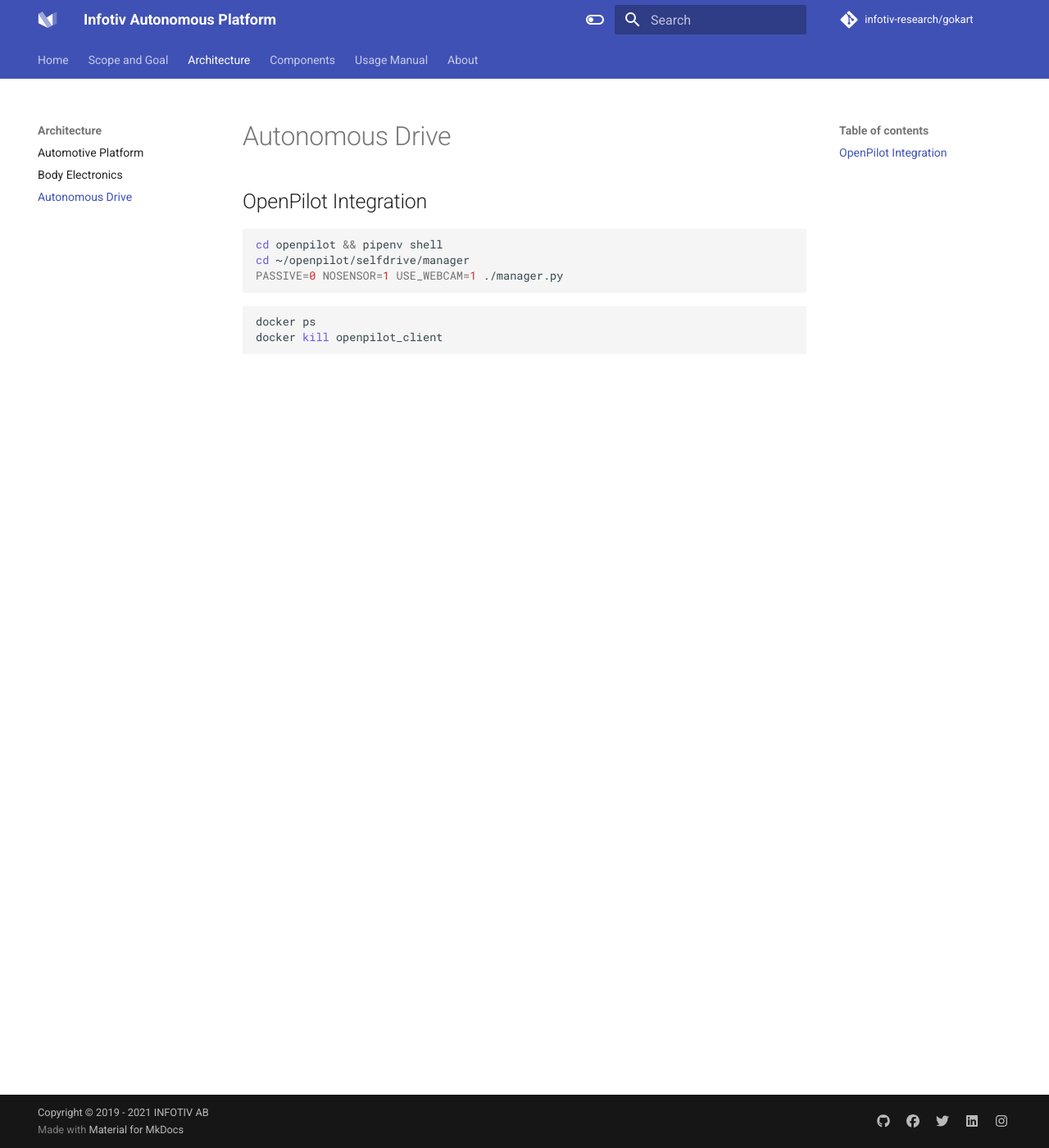
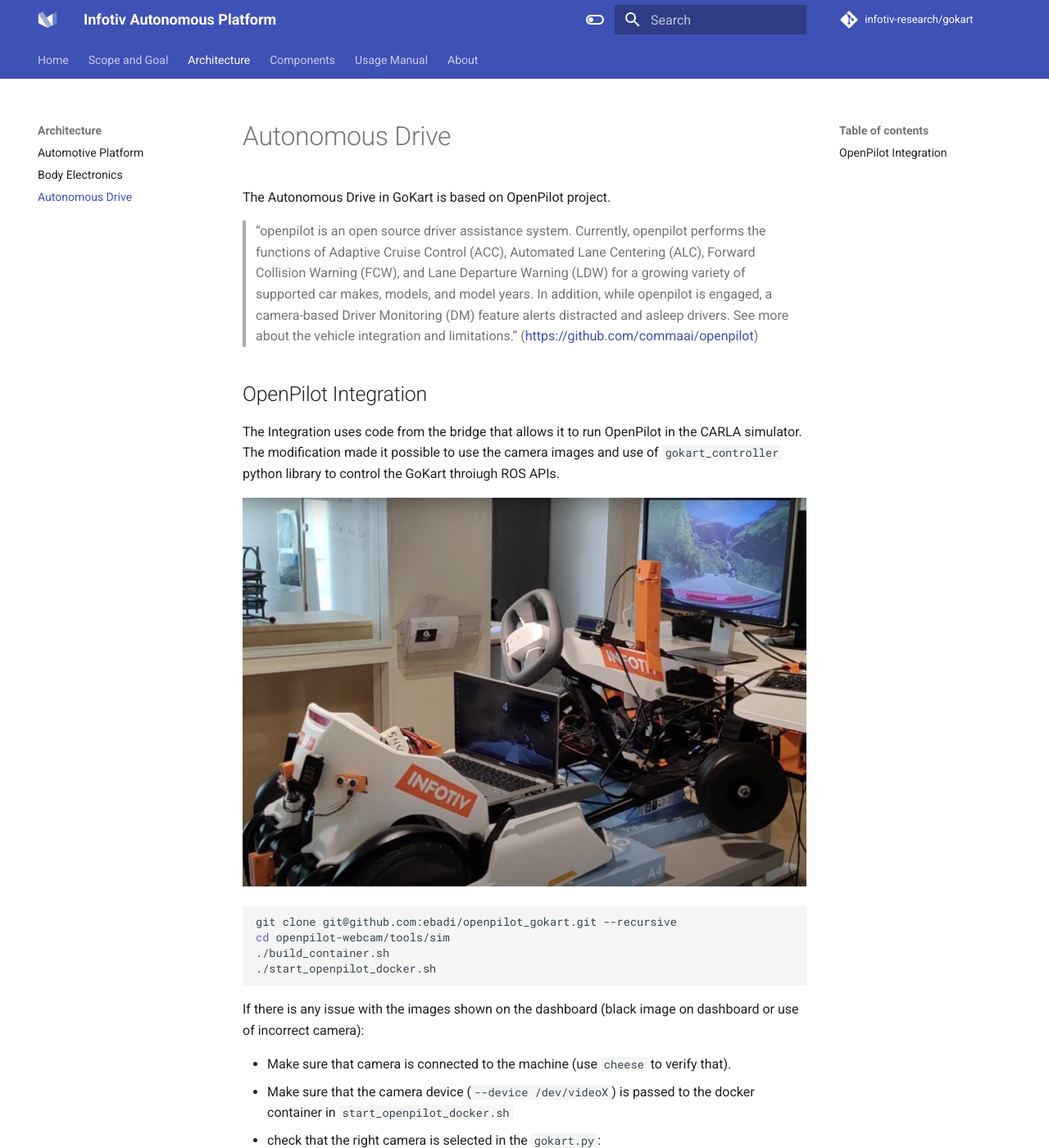
Before and after one commit to infotiv-research/gokart-documentation, an MkDocs documentation site: the page built from docs/autonomous.md, in a window 1280 px wide and 1400 px high. Shown: the whole window at 82% size. Built offline with MkDocs 1.6.1 and Material for MkDocs 9.7.7, drawn with Linux system fonts in a browser that asks for light colours; some of the changed text lies outside the part shown.

Commit message:
autonomous drive section

````diff
--- a/docs/autonomous.md
+++ b/docs/autonomous.md
@@ -1,12 +1,42 @@
 # Autonomous Drive
+The Autonomous Drive in GoKart is based on OpenPilot project.
+
+> “openpilot is an open source driver assistance system. Currently, openpilot performs the functions of Adaptive Cruise Control (ACC), Automated Lane Centering (ALC), Forward Collision Warning (FCW), and Lane Departure Warning (LDW) for a growing variety of supported car makes, models, and model years. In addition, while openpilot is engaged, a camera-based Driver Monitoring (DM) feature alerts distracted and asleep drivers. See more about the vehicle integration and limitations.” (https://github.com/commaai/openpilot)
+
+
 
 ## OpenPilot Integration
+The Integration uses code from the bridge that allows it to run OpenPilot in the CARLA simulator. The modification made it possible to use the camera images and use of `gokart_controller` python library to control the GoKart throiugh ROS APIs.
+
+
+
+![OpenPilot driving the GoKart!](assets/images/op_gokart.png "OpenPilot driving the GoKart")
+
+
 
 ```bash
-cd openpilot && pipenv shell
-cd ~/openpilot/selfdrive/manager
-PASSIVE=0 NOSENSOR=1 USE_WEBCAM=1 ./manager.py
+git clone git@github.com:ebadi/openpilot_gokart.git --recursive
+cd openpilot-webcam/tools/sim
+./build_container.sh
+./start_openpilot_docker.sh
 ```
+If there is any issue with the images shown on the dashboard (black image on dashboard or use of incorrect camera):
+
+- Make sure that camera is connected to the machine (use `cheese` to verify that).
+- Make sure that the camera device (`--device /dev/videoX`) is passed to the docker container in `start_openpilot_docker.sh`
+- check that the right camera is selected in the `gokart.py`:
+```
+def webcam(camerad: Camerad, exit_event: threading.Event):
+  ...
+  cap = cv2.VideoCapture(6) #set camera ID here, index X in /dev/videoX
+  ...
+```
+
+Running the docker container results in several scripts to be executed in parallel (`see tmux_script.sh`).
+If there is communication issues please make sure that the IP addresses and the hostname for ROS_MASTER_URI, ROS_IP and node_uri are correctly specified in `tmux_script.sh` and `gokart.py`.
+
+
+> Please not that for some reason it is not possible to use the hostname `dobby.local` inside the docker.
 
 
 ```bash
````
Also changed, not shown: docs/assets/images/op_gokart.png (added).
